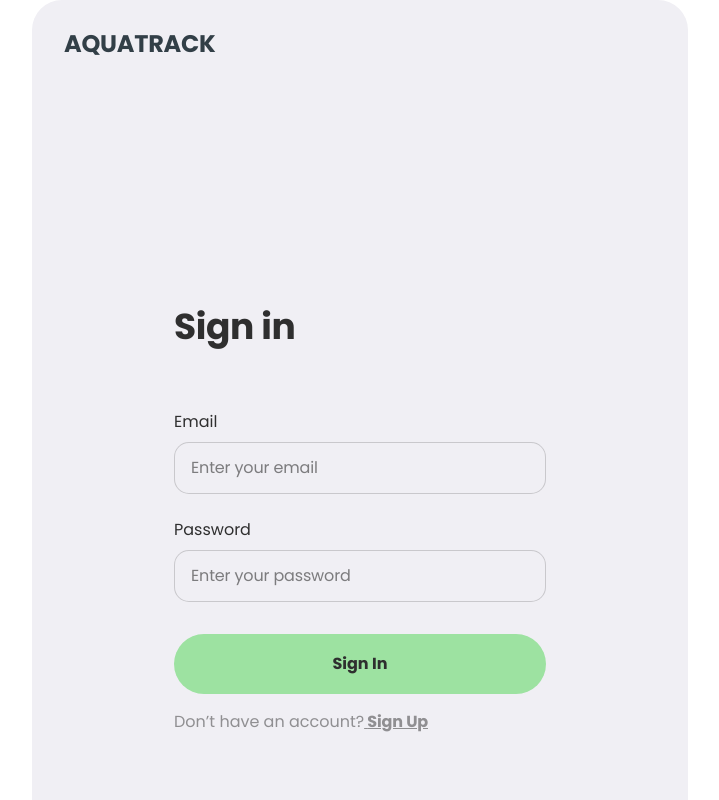
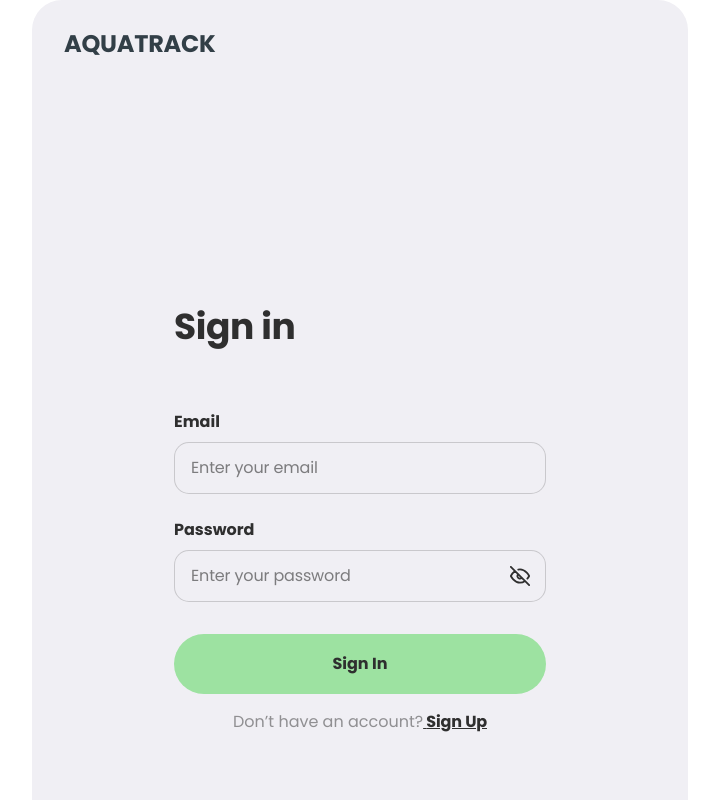
Before and after one commit to VolodymyrKozel/aqua-tracker-project-2, a React (Vite) app: page /signin in a window 1280 px wide. Shown: the top 800 px of the page, without its empty margins (280-999 px from the left). Built offline with nearby package versions, Linux system fonts and the light colour scheme.

Commit message:
Update with icon eye on/off

```diff
--- a/src/components/SignInForm/SignInForm.jsx
+++ b/src/components/SignInForm/SignInForm.jsx
@@ -6,17 +6,18 @@ import { useForm } from 'react-hook-form';
 import { NavLink } from 'react-router-dom';
 // import { login } from '../../redux/auth/operations';
 import clsx from 'clsx';
+import { useState } from 'react';
 import { LoginUserSchema } from '../../validation/auth';
+
 
 const SignInForm = () => {
   /*   const dispatch = useDispatch(); */
-
+  const [showPassword, setShowPassword] = useState(false);
 
   const {
     register,
     handleSubmit,
     formState: { errors },
-   clearErrors,
     reset,
   } = useForm({
     resolver: yupResolver(LoginUserSchema),
@@ -32,10 +33,6 @@ const SignInForm = () => {
     console.log('Form Data:', data);
     /*  dispatch(login(data)); */
     reset();
-  };
-
-     const handFocus = fieldName => {
-    clearErrors(fieldName);
   };
 
   return (
@@ -55,7 +52,6 @@ const SignInForm = () => {
               {...register('email')}
               placeholder="Enter your email"
               autoComplete="on"
-              onFocus={() => handFocus('email')}
             />
             {errors.email && (
               <span className={css.errors}>{errors.email.message}</span>
@@ -65,14 +61,27 @@ const SignInForm = () => {
           <div className={css.inputField}>
             <input
               className={clsx(css.input, { [css.error]: errors.password })}
-              type="password"
+              type={showPassword ? "text" : "password"}
               {...register('password')}
               placeholder="Enter your password"
-              onFocus={() => handFocus('password')}
             />
             {errors.password && (
               <span className={css.errors}>{errors.password.message}</span>
             )}
+            <svg
+              className={css.icon_eye}
+              onClick={() => setShowPassword(!showPassword)}
+            >
+              <use
+                width={20}
+                height={20}
+                xlinkHref={
+                  showPassword
+                    ? '../../../public/icons.svg#icon-eye'
+                    : '../../../public/icons.svg#icon-eye-off'
+                }
+              ></use>
+            </svg>
           </div>
           <button className={css.button} type="submit">
             Sign In
--- a/src/components/SignInForm/SignInForm.module.css
+++ b/src/components/SignInForm/SignInForm.module.css
@@ -16,13 +16,11 @@
   padding-left: 16px;
   padding-right: 16px;
   padding-bottom: 216px;
-
 }
 
 .loginFormContainer {
   max-width: 100%;
   position: relative;
-
 }
 
 .title {
@@ -33,9 +31,7 @@
   margin-bottom: 32px;
   color: var(--main-text-rgb);
 
-  line-height: 2em;
-
-
+  line-height: 2;
 }
 
 .loginForm {
@@ -46,12 +42,12 @@
 }
 
 .fieldLabel {
-
+  color: var(--main-text-rgb);
+  font-weight: 700;
   font-size: 14px;
-  line-height: 1.286em;
+  line-height: 1.286;
   margin-bottom: 8px;
-    margin-top: 8px;
-
+  margin-top: 8px;
 }
 
 .inputField {
@@ -69,26 +65,25 @@
   outline: none;
   opacity: 0px;
   background-color: var(--background-white);
-
 }
 
 .icon_eye,
 .eyeIconOff {
   fill: none;
-  stroke: var(--second-text);
+  stroke: rgb(47, 47, 47);
   position: absolute;
   top: 16px;
   right: 16px;
   width: 20px;
   height: 20px;
+  cursor: pointer;
 }
-
 
 .input::placeholder {
   text-align: left;
   letter-spacing: -0.01em;
   font-size: 14px;
-  line-height: 1.286em;
+  line-height: 1.286;
   color: #2f2f2f99;
 }
 
@@ -101,7 +96,7 @@
 
 .button {
   font-size: 16px;
-  line-height: 1.5em;
+  line-height: 1.5;
   height: 60px;
   border-radius: 30px;
   color: var(--main-text-rgb);
@@ -123,21 +118,18 @@
 }
 
 .afterDescription {
-
-  line-height: 1.286em;
+  line-height: 1.286;
   color: #2f2f2f80;
+  text-align: center;
 }
 
-.link {
-
+ .link  {
   font-size: 14px;
-  line-height: 1.286em;
+  line-height: 1.286;
   text-decoration: underline;
   font-weight: 700;
   letter-spacing: -0.01em;
-  color: var(--main-text-rgb);
-
-
+  color: rgb(47, 47, 47);
 }
 
 .errors {
@@ -153,12 +145,10 @@
   width: 100%;
 }
 
-
 .error {
   border-color: #ef5050;
   color: #ef5050;
 }
-
 
 @media screen and (min-width: 768px) {
   .mainLoginContainer {
@@ -174,14 +164,14 @@
 
   .title {
     font-size: 36px;
-    line-height: 2.375em;
+    line-height: 2.375;
   }
   .form {
     margin-bottom: 20px;
   }
   .fieldLabel {
     font-size: 16px;
-    line-height: 1.5em;
+    line-height: 1.5;
   }
 
   .input::placeholder {
@@ -191,16 +181,16 @@
 
   .button {
     font-size: 16px;
-    line-height: 1.5em;
+    line-height: 1.5;
   }
   .afterDescription {
     font-size: 16px;
-    line-height: 1.5em;
+    line-height: 1.5;
   }
 
   .link {
     font-size: 16px;
-    line-height: 1.5em;
+    line-height: 1.5;
   }
 }
 
--- a/src/validation/auth.js
+++ b/src/validation/auth.js
@@ -8,6 +8,6 @@ export const LoginUserSchema = yup.object().shape({
   password: yup
     .string()
     .required('Password is required')
-    .min(8, 'Password should be of minimum 6 characters length')
+    .min(8, 'Password should be of minimum 8 characters length')
     .max(16, 'Password should be of maximum 16 characters length'),
 });
```
Also changed, not shown: public/icons.svg.
